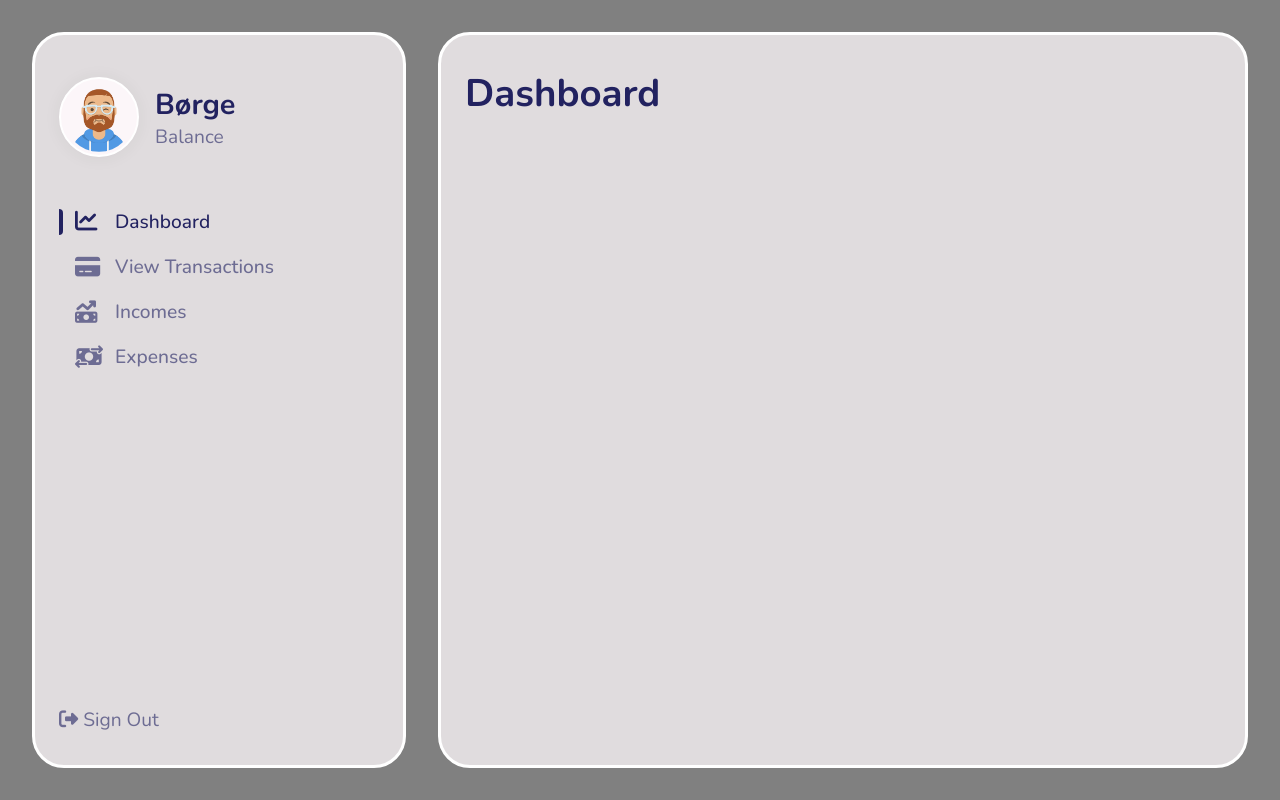
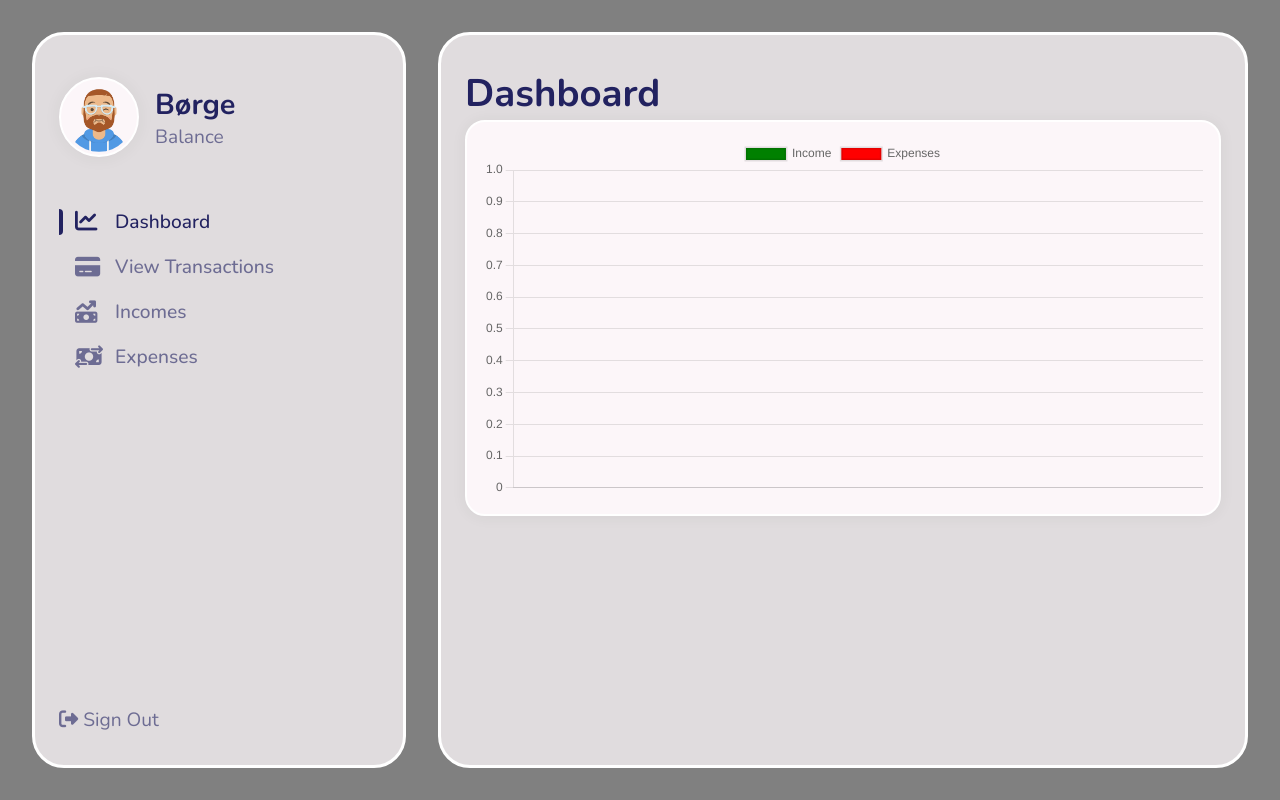
Before and after one commit to Johlil9/Accounting-System, a React (Create React App) app in the folder frontend/: page / in a window 1280 px wide. Built offline with nearby package versions, Linux system fonts and the light colour scheme.

Commit message:
Working chart from react-chartjs

```diff
--- a/frontend/src/components/chart/Chart.js
+++ b/frontend/src/components/chart/Chart.js
@@ -12,6 +12,7 @@ import {Chart as ChartJs,
 } from 'chart.js'
 import {Line} from 'react-chartjs-2'
 import { useGlobalContext } from '../../context/GlobalContext'
+import DateFormat from '../../utils/DateFormat'
 
 ChartJs.register(
     CategoryScale,
@@ -25,18 +26,50 @@ ChartJs.register(
 )
 
 function Chart() {
-    const {incomes, expenses} = useGlobalContext()
+    const {income, expenses} = useGlobalContext()
+
+    const data = {
+        labels: income && income.map((income) => {
+            const {date} = income;
+            return DateFormat(date);
+        }),
+        datasets: [
+            {
+                label: 'Income',
+                data: income && [...income.map((income) => {
+                    const {amount} = income;
+                    return amount;
+                })],
+                backgroundColor: 'green',
+                tension: .2
+            },
+            {
+                label: 'Expenses',
+                data: expenses && [...expenses.map((expense) => {
+                    const {amount} = expense;
+                    return amount;
+                })],
+                backgroundColor: 'red',
+                tension: .2
+            }
+        ]
+    }
 
 
 
     return (
         <ChartStyled>
-
+            <Line data={data} />
         </ChartStyled>
     )
 }
 const ChartStyled = styled.div`
-        background: red;
+    background: #FCF6F9;
+    border: 2px solid #FFFFFF;
+    box-shadow: 0px 1px 15px rgba(0, 0, 0, 0.06);
+    padding: 1rem;
+    border-radius: 20px;
+    height: 100%;
 `;
 
 export default Chart
--- a/frontend/src/context/globalContext.js
+++ b/frontend/src/context/globalContext.js
@@ -15,14 +15,14 @@ export const GlobalProvider = ({children}) => {
             .catch((err) => {
                 setError(err.response.data.message)
             })
-        console.log(response.data)
+        //console.log(response.data)
 
     }
 
     const getIncome = async () => {
         const response = await axios.get(`${BASE_URL}get-incomes`)
         setIncome(response.data)
-        console.log(response.data)
+        //console.log(response.data)
     }
 
     const deleteIncome = async (id) => {
@@ -41,18 +41,32 @@ export const GlobalProvider = ({children}) => {
 
     //console.log("Total income: " + totalIncome())
 
-    const getExpenses = async (expenses) => {
+    const addExpense = async (income) => {
+        const response = await axios.post(`${BASE_URL}add-expense`, income)
+            .catch((err) =>{
+                setError(err.response.data.message)
+            })
+        getExpenses()
+    }
+
+    const getExpenses = async () => {
         const response = await axios.get(`${BASE_URL}get-expenses`)
         setExpenses(response.data)
-        console.log(response.data)
+        //console.log(response.data)
     }
 
-    const addExpense = async (expenses) => {
-        const response = await axios.post(`${BASE_URL}add-expense`, expenses)
-            .catch((err) => {
-                setError(err.response.data.message)
-            })
-            console.log(response.data)
+    const deleteExpense = async (id) => {
+        const res  = await axios.delete(`${BASE_URL}delete-expense/${id}`)
+        getExpenses()
+    }
+
+    const totalExpenses = () => {
+        let totalIncome = 0;
+        expenses.forEach((income) =>{
+            totalIncome = totalIncome + income.amount
+        })
+
+        return totalIncome;
     }
 
 
@@ -65,6 +79,8 @@ export const GlobalProvider = ({children}) => {
             totalIncome,
             addExpense,
             getExpenses,
+            deleteExpense,
+            totalExpenses,
             expenses,
             error
         }}>
```
Also changed, not shown: 2 other files (tests, documents, lock files or other folders).
